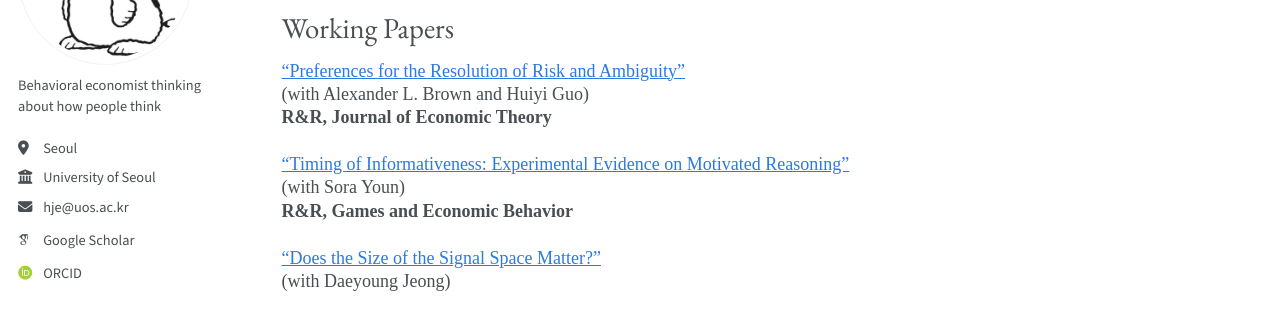
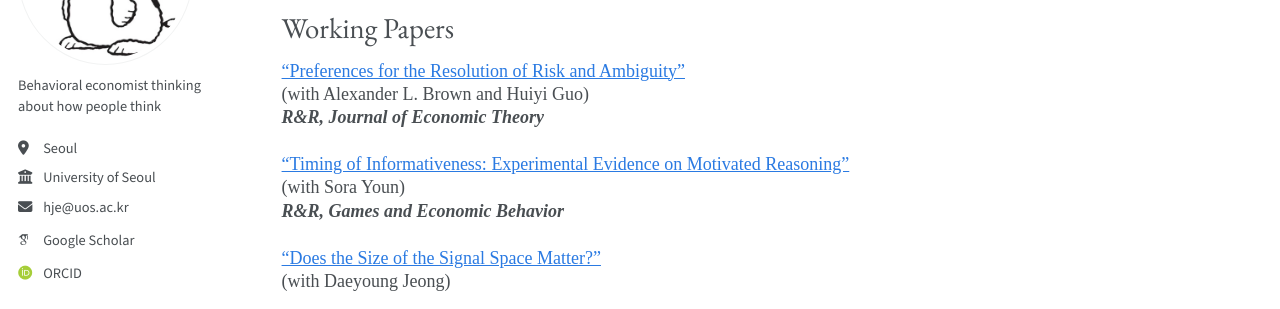
Before and after one commit to hyundamje/hyundamje.github.io, a Jekyll site: the page built from _pages/research.md, in a window 1280 px wide. Shown: the part 210-519 px from the top of the page. Built offline with Jekyll 4.4.1, drawn with Linux system fonts in a browser that asks for light colours; some web fonts are replaced.

```diff
--- a/_pages/research.md
+++ b/_pages/research.md
@@ -11,11 +11,11 @@ author_profile: true
 
   ["Preferences for the Resolution of Risk and Ambiguity"](https://papers.ssrn.com/sol3/papers.cfm?abstract_id=4092231)
   (with Alexander L. Brown and Huiyi Guo)
-  **R&R, Journal of Economic Theory**
+  ***R&R, Journal of Economic Theory***
 
   ["Timing of Informativeness: Experimental Evidence on Motivated Reasoning"](https://papers.ssrn.com/sol3/papers.cfm?abstract_id=5043225)
   (with Sora Youn)
-  **R&R, Games and Economic Behavior**
+  ***R&R, Games and Economic Behavior***
 
   ["Does the Size of the Signal Space Matter?"](https://hyundamje.github.io/papers/Signal_Space.pdf)
   (with Daeyoung Jeong)
```
